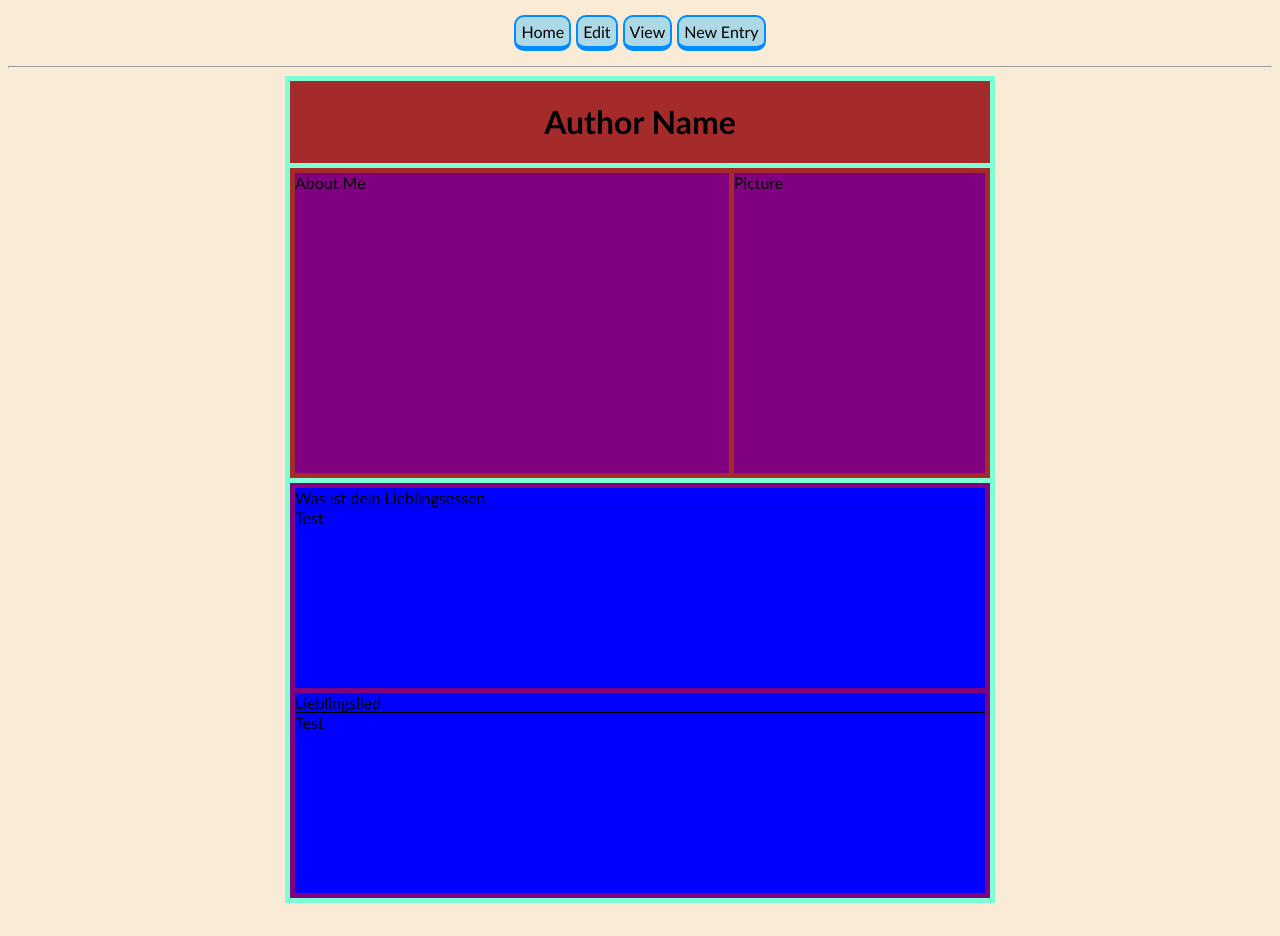
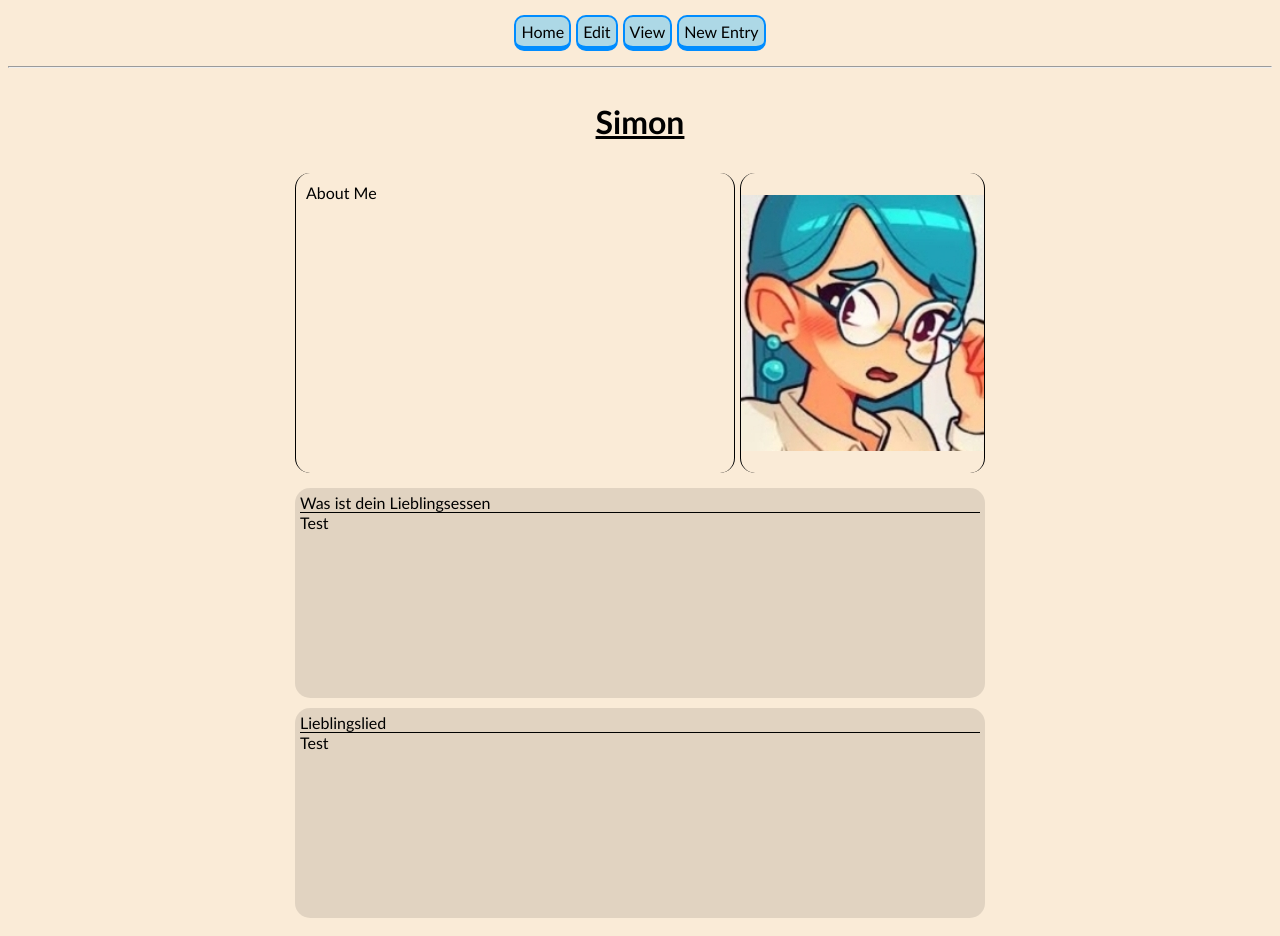
Before and after one commit to simonkuhlo/freundebuch_testing, a Django app: page /1/view/entry/23 in a window 1280 px wide. Before the commit the page ends 903 px from the top, so only its background shows below. Run offline with Django 4.2, Linux system fonts and the light colour scheme; data comes from the database, SQL or seed files in the repository; both versions use the stored data as it was after the commit.

Commit message:
implement niew view template

```diff
--- a/app_read/templates/app_read/view_entry.html
+++ b/app_read/templates/app_read/view_entry.html
@@ -9,7 +9,7 @@
     <div class="fc fc_column fc_standard e_main">
         <div class="e_author_name">
             <h1>
-                Author Name
+                {{author_name}}
             </h1>
         </div>
         <div class="fc fc_row fc_standard e_conatiner_info">
@@ -18,10 +18,8 @@
                     About Me
                 </p>
             </div>
-            <div class="e_profile_picture">
-                <p>
-                    Picture
-                </p>
+            <div class="fc e_profile_picture">
+                <img src="{{ profile_picture.url }}" alt="...">
             </div>
         </div>
         <div class="fc fc_column fc_standard e_container_all_questions">
--- a/app_read/views/entry.py
+++ b/app_read/views/entry.py
@@ -4,17 +4,17 @@ from main import models
 
 def main(request, lang, entryid):
     entry = models.Entry.objects.get(id = entryid)
+    author = entry.author
     language = entry.language
-    all_answers = models.Answer.objects.filter(entry = entryid)
-
+    all_answers = models.Answer.objects.filter(entry = entry)
 
 
     #normal questions and answers
     normal_answers = {}
     profile_picture = None
+    author_name = author.name
 
     for answer in all_answers:
-
         question = models.Question.objects.get(id = answer.question.id)
         if question.special == True:
             if question.name == "profile_picture":
@@ -40,6 +40,7 @@ def main(request, lang, entryid):
 
     normal_answers = dict(sorted(normal_answers.items()))
     ctx = {
+        "author_name" : author_name,
         "profile_picture" : profile_picture,
         "normal_answers" : normal_answers
         }
--- a/static/styles/app_read/[AS]view_entry.css
+++ b/static/styles/app_read/[AS]view_entry.css
@@ -13,38 +13,49 @@ This file contains all special styling for the single entry view
 }
 
 .e_main{
-    background-color: aquamarine;
     max-width: 700px;
     width: 100%;
     height: 100%;
 }
 
 .e_author_name{
-    background-color: brown;
     text-align: center;
+}
+.e_author_name h1{
+    text-decoration: underline;
 }
 
 .e_conatiner_info{
-    background-color: brown;
     height: 300px;
 }
 
 .e_about_me{
-    background-color: purple;
     width: 100%;
+    padding: 10px;
+    border-right: 1px solid black;
+    border-left: 1px solid black;
+    border-radius: 15px;
 }
 
 .e_profile_picture{
-    background-color: purple;
     width: 400px;
+    border-right: 1px solid black;
+    border-left: 1px solid black;
+    border-radius: 15px;
+    justify-content: center;
+    align-items: center;
+    overflow: hidden;
 }
 
 .e_container_all_questions{
-    background-color: purple;
+    gap: 10px;
 }
 
 .e_container_question{
-    background-color: blue;
+
+    background-color: rgba(0,0,0, 0.1);
+    padding: 5px;
+    border-radius: 15px;
     height: 200px;
 }
 
```
Also changed, not shown: db.sqlite3, media/upload/6cef970f5c9a0411517b3aad717e4da4_H4bdUtf.png (added).
